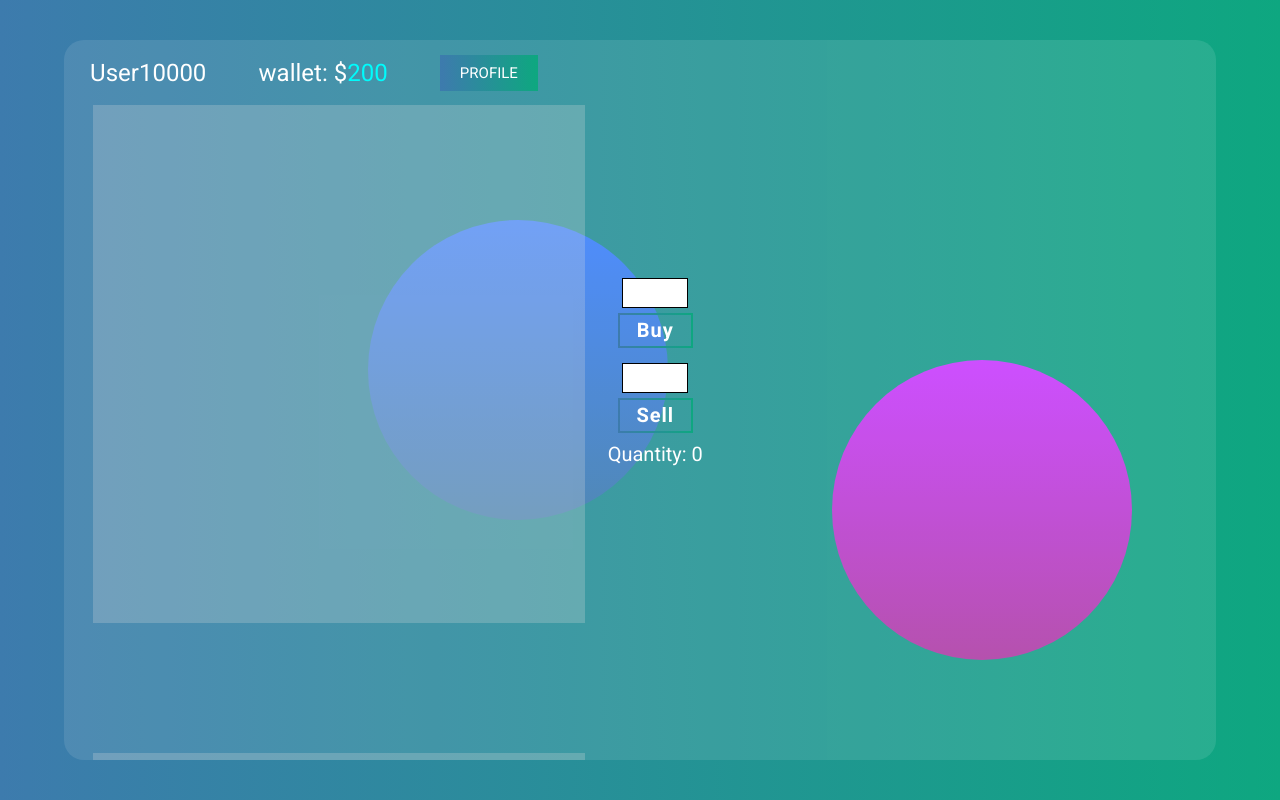
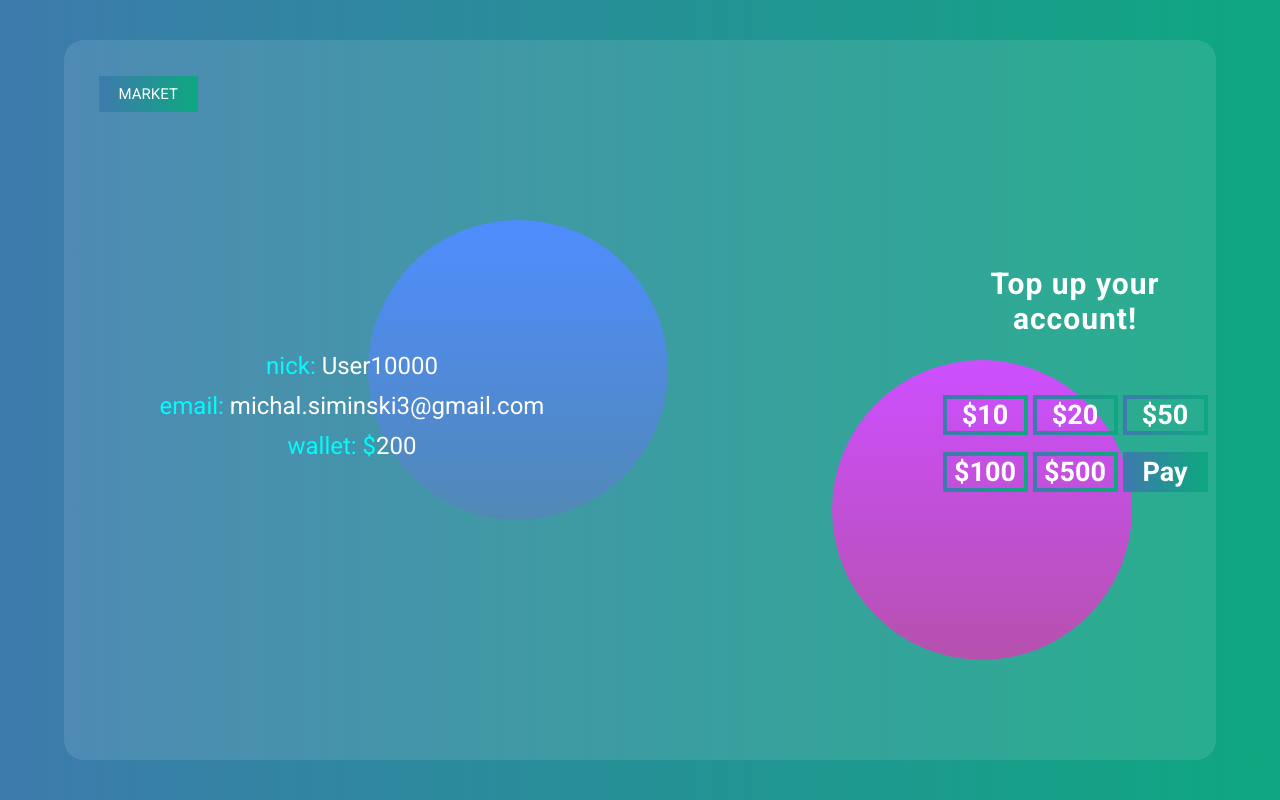
Before and after one commit to michalsiminski98/cdv-project-js-demo, a plain HTML site: page index.html in a window 1280 px wide. Shown: the top 800 px of the page. Drawn offline with Linux system fonts and the light colour scheme.

Commit message:
add profile

```diff
--- a/index.html
+++ b/index.html
@@ -24,7 +24,7 @@
             </p>
         </section>
     </section> -->
-    <div class="stock">
+    <!-- <section class="stock">
         <div class="userData">
             <p class="userData__name">User10000</p>
             <p class="userData__equity">wallet: $<span class="userData__amount">200</span></p>
@@ -54,6 +54,23 @@
                 </div>
             </div>
         </section>
-    </div>
+    </section> -->
+    <section class="profile">
+        <button class="market">Market</button>
+        <div class="userData">
+            <p class="userData__name">nick: <span class="userData__nameData">User10000</span></p>
+            <p class="userData__email">email: <span class="userData__emailData">michal.siminski3@gmail.com</span></p>
+            <p class="userData__wallet">wallet: $<span class="userData__walletData">200</span></p>
+        </div>
+        <form class="deposit">
+            <h2 class="deposit__title">Top up your account!</h2>
+            <button class="deposit__button deposit__ten">$10</button>
+            <button class="deposit__button deposit__twenty">$20</button>
+            <button class="deposit__button deposit__fifty">$50</button>
+            <button class="deposit__button deposit__hundred">$100</button>
+            <button class="deposit__button deposit__fivehundred">$500</button>
+            <button class="deposit__button deposit__pay">Pay</button>
+        </form>
+    </section>
 </body>
 </html>
--- /dev/null
+++ b/scss/_profile.scss
@@ -0,0 +1,80 @@
+.profile {
+  width: 90vw;
+  height: 90vh;
+  margin: 50vh 0 0 50vw;
+  transform: translate(-50%, -50%);
+  display: flex;
+  align-items: center;
+  background-color: rgba(255, 255, 255, 0.1);
+  border-radius: 20px;
+  .market {
+    position: absolute;
+    top: 5%;
+    left: 3%;
+    padding: 7px 18px;
+    font-size: 1.5rem;
+    border: 2px solid;
+    border-image-slice: 1;
+    border-image-source: $background;
+    background-image: $background;
+    color: white;
+    background-color: rgba(255, 255, 255, 0);
+    text-transform: uppercase;
+    cursor: pointer;
+    &:hover {
+      background-image: none;
+    }
+  }
+  .userData {
+    flex-basis: 50%;
+    text-align: center;
+    font-size: 2.4rem;
+    color: $base-color;
+    &__nameData,
+    &__emailData,
+    &__walletData {
+      color: white;
+    }
+    * {
+      margin-top: 12px;
+    }
+  }
+  .deposit {
+    width: 270px;
+    height: 200px;
+    margin-left: 300px;
+    display: flex;
+    justify-content: space-around;
+    align-items: center;
+    flex-wrap: wrap;
+    &__title {
+      font-size: 3rem;
+      flex-basis: 100%;
+      transform: translateY(-60%);
+      text-align: center;
+      letter-spacing: 1px;
+      color: white;
+    }
+    &__button {
+      width: 85px;
+      height: 40px;
+      font-size: 2.7rem;
+      font-weight: bold;
+      border: 4px solid;
+      border-image-slice: 1;
+      border-image-source: $background;
+      color: white;
+      background-color: rgba(255, 255, 255, 0);
+      cursor: pointer;
+      &:hover {
+        background-image: $background;
+      }
+    }
+    &__pay {
+      background-image: $background;
+      &:hover {
+        background-image: none;
+      }
+    }
+  }
+}
--- a/scss/index.scss
+++ b/scss/index.scss
@@ -1,5 +1,6 @@
 @import url("https://fonts.googleapis.com/css2?family=Roboto:wght@400;700&display=swap");
 @import "_variables";
 @import "_resetAndBg";
+@import "_profile";
 @import "_form";
 @import "_stock";
```
Also changed, not shown: css/index.min.css, 1 other file.
